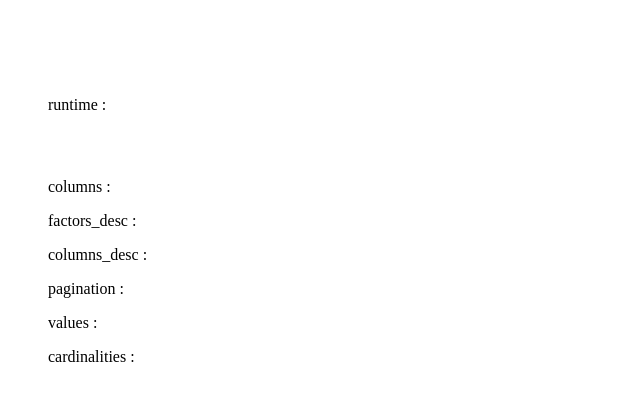
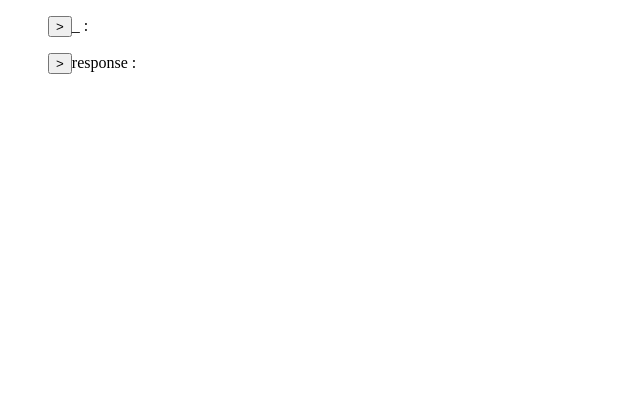
Before and after one commit to GT1990/json_challenge, a React (Create React App) app: page / in a window 1280 px wide. Shown: the top 400 px of the page, without its empty margins (0-640 px from the left). Built offline with nearby package versions, Linux system fonts and the light colour scheme.

Commit message:
refactored: moved all duplicated code from app.js
- app.js had duplicated code that was the same in unorderlist component. So i deleteded the duplicated code and handled everything in the unorderedlist component

```diff
--- a/src/components/UnorderList.js
+++ b/src/components/UnorderList.js
@@ -1,22 +1,62 @@
+import { useState } from "react";
 import ListItem from "./ListItem";
 
-function UL({ display, property, node, level }) {
+import handleDropDownToggle from "./handleDropDownToggle";
+
+function UnorderedList({ group, display, property, node, level }) {
+  const [displayState, setDisplayState] = useState([]);
   return (
     <>
-      {node && typeof node === "object" ? (
-        Object.keys(node).map((property, index) => {
-          return (
-            <ul key={`${index}${level}`} className={display ? null : `hidden`}>
-              {typeof node[property] === "object" ? `${property} :` : null}
-              <UL property={property} node={node[property]} level={++level} />
-            </ul>
-          );
-        })
+      {node &&
+      typeof node === "object" &&
+      !(Array.isArray(node) && node.length === 0) ? (
+        <ul
+          key={`${group}${level}`}
+          className={display ? group : `hidden ${group}`}
+        >
+          <button
+            className={displayState.includes(group) ? `rotate ${group}` : group}
+            onClick={() => handleDropDownToggle(group, setDisplayState)}
+          >
+            {">"}
+          </button>
+          <label className={group}>{property} :</label>
+          {Object.keys(node).map((property, index) => {
+            return (
+              <UnorderedList
+                key={`${index}${level}`}
+                group={group + 1}
+                display={displayState.includes(group) ? true : false}
+                property={property}
+                node={node[property]}
+                level={++level}
+              />
+            );
+          })}
+        </ul>
       ) : (
-        <ListItem property={property} value={node} level={++level} />
+        <>
+          {Array.isArray(node) && node.length === 0 ? (
+            <ListItem
+              group={group}
+              display={display ? true : false}
+              property={property}
+              value={"[ ]"}
+              level={++level}
+            />
+          ) : (
+            <ListItem
+              group={group}
+              display={display ? true : false}
+              property={property}
+              value={node}
+              level={++level}
+            />
+          )}
+        </>
       )}
     </>
   );
 }
 
-export default UL;
+export default UnorderedList;
```
